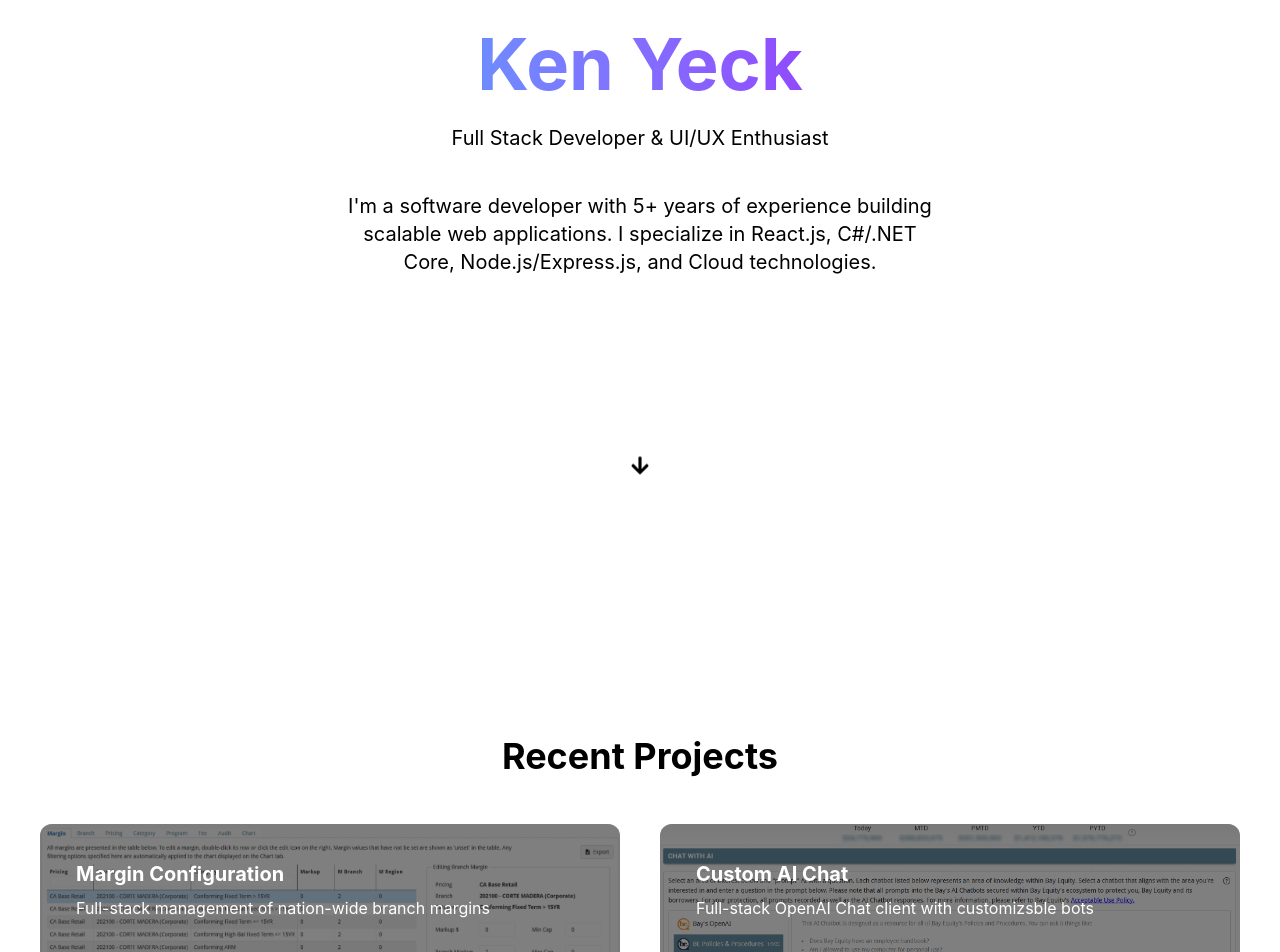
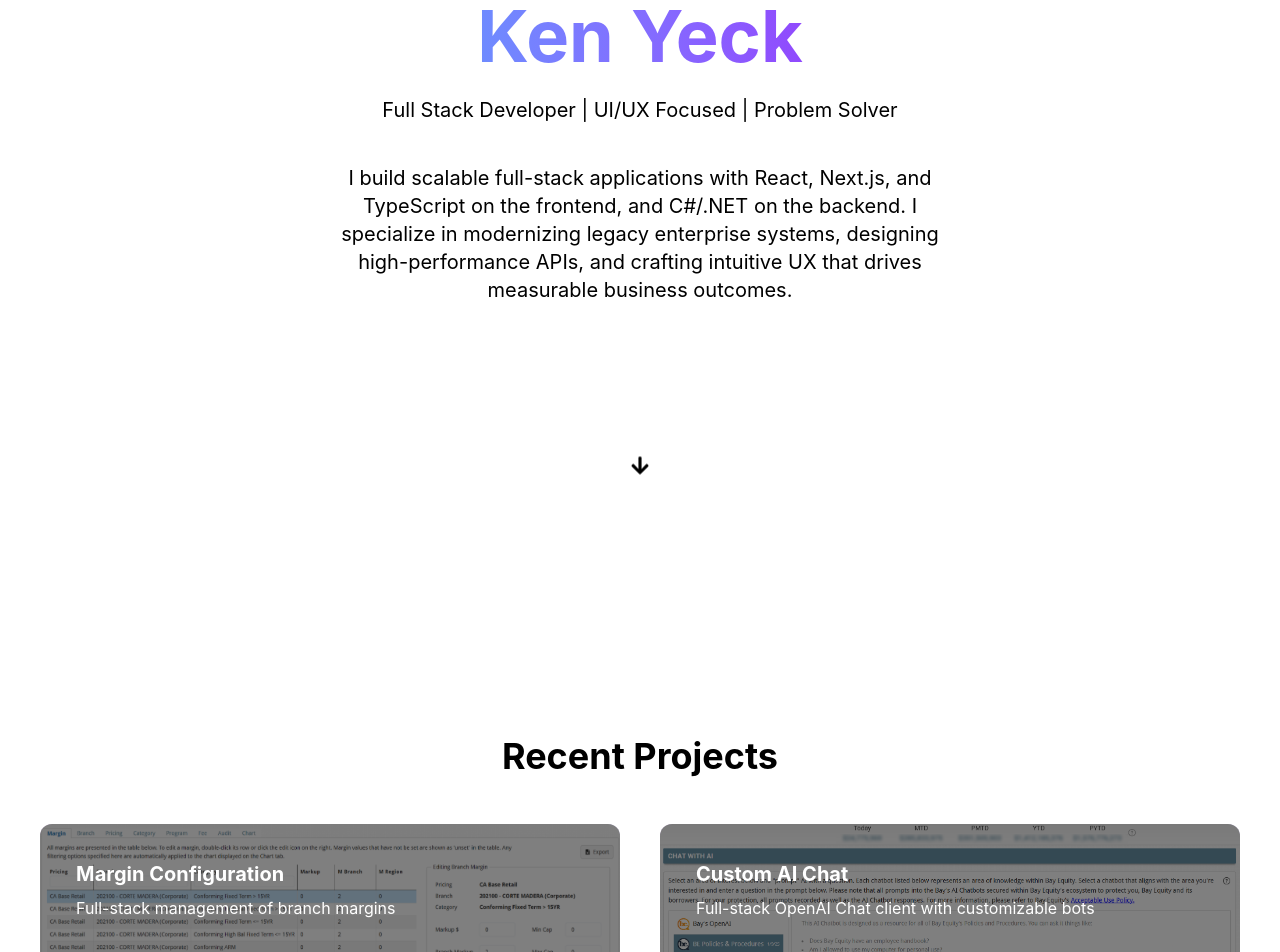
Before and after one commit to kenyeck/portfolio, a Next.js app: page / in a window 1280 px wide. Shown: the part 240-1192 px from the top of the page. Built offline with nearby package versions, Linux system fonts and the light colour scheme.

Commit message:
Updated ProjectCard to allow clicking anywhere to open details. Updated wording in HeroSection, projects and resume.

```diff
--- a/src/components/home/HeroSection.tsx
+++ b/src/components/home/HeroSection.tsx
@@ -28,7 +28,7 @@ export default function HeroSection() {
           transition={{ duration: 0.8, delay: 0.4 }}
           className="text-lg md:text-xl mb-8 px-4"
         >
-          Full Stack Developer & UI/UX Enthusiast
+          Full Stack Developer | UI/UX Focused | Problem Solver
         </motion.p>
         <motion.p
           initial={{ y: 50, opacity: 0 }}
@@ -36,9 +36,7 @@ export default function HeroSection() {
           transition={{ duration: 0.8, delay: 0.4 }}
           className="md:text-xl mb-4 md:w-150 mt-10"
         >
-          I&apos;m a software developer with 5+ years of experience building
-          scalable web applications. I specialize in React.js, C#/.NET Core, Node.js/Express.js, and
-          Cloud technologies.
+          I build scalable full-stack applications with React, Next.js, and TypeScript on the frontend, and C#/.NET on the backend. I specialize in modernizing legacy enterprise systems, designing high-performance APIs, and crafting intuitive UX that drives measurable business outcomes.
         </motion.p>
       </div>
 
--- a/src/components/home/ProjectCard.tsx
+++ b/src/components/home/ProjectCard.tsx
@@ -9,6 +9,7 @@ interface ProjectCardProps {
 
 export function ProjectCard({ project }: ProjectCardProps) {
   return (
+    <Link href={`/project?id=${project.id}`}>
       <motion.div
         key={project.id}
         initial={{ opacity: 0, y: 20 }}
@@ -40,5 +41,6 @@ export function ProjectCard({ project }: ProjectCardProps) {
           </Link>
         </div>
       </motion.div>
+    </Link>
   );
 }
--- a/src/data/projects.ts
+++ b/src/data/projects.ts
@@ -4,15 +4,12 @@ export const projects: Project[] = [
   {
     id: 1,
     title: `Margin Configuration`,
-    shortDesc: 'Full-stack management of nation-wide branch margins',
+    shortDesc: 'Full-stack management of branch margins',
     description:
-      'A complex margin configuration tool, allowing management of branch margins across a nation-wide network. ' +
-      'Implemented on a single page, consisting of multiple tabs with each tab displaying a grid of data queried from the database (margins, branches, pricing, fees, etc.). ' +
-      'Included the ability to add/edit items with dynamic updates across related tabs. ' +
-      'Also included restrictions (e.g., pricing couldn’t be deleted if it was in use by a branch). ' +
-      'Each grid supported filtering, sorting and pagination, grabbing one page of data at a time filtered and sorted as needed. ' +
-      'All requirements obtained by working directly with the department heads. ' +
-      'UX/Visuals developed using Balsamiq Wireframe for rapid approval and efficient implementation. ',
+      'A comprehensive margin configuration tool enabling management of branch margins across a nationwide network. ' +
+      'Implemented on a single page with multiple tabs, each displaying a queryable grid of data (margins, branches, pricing, fees, etc.). ' +
+      'Features include add/edit functionality with dynamic cross-tab updates, business rule enforcement (e.g., restrictions on deleting in-use pricing), and per-grid filtering, sorting, and pagination. ' +
+      'UX designed collaboratively with department heads using Balsamiq wireframes for rapid approval and efficient implementation.',
     technologies: ['React.js', 'Next.js', 'Chakra-UI', 'C#', '.NET Core'],
     screenshots: [
       { src: '/images/mcfg1.png', desc: 'Margin Configuration' },
@@ -21,9 +18,10 @@ export const projects: Project[] = [
   {
     id: 2,
     title: 'Custom AI Chat',
-    shortDesc: 'Full-stack OpenAI Chat client with customizsble bots',
+    shortDesc: 'Full-stack OpenAI Chat client with customizable bots',
     description:
-      'A full-stack OpenAI Chat client for employees. Includes an Admin screen manage individual Bots. Built front-end with Next.js, back-end with C#/.NET Core, and MS SQL for data storage.',
+      'A full-stack OpenAI Chat client for employees. ' +
+      'Includes an Admin screen to create and customize AI bots with unique personalities and capabilities.',
     technologies: ['React.js', 'Next.js', 'C#', '.NET Core', 'MS SQL'],
     screenshots: [
       { src: '/images/aichat1.png', desc: 'AI Chat Interface' },
@@ -39,12 +37,12 @@ export const projects: Project[] = [
     title: `Custom Select`,
     shortDesc: 'Custom react-select component with advanced features',
     description:
-      'A custom react component to replace react-select. Allows single/multi-select, custom rendering, filters, and infinity scrolling with full mouse/keyboard support. Built front-end with React.js and Chakra-UI, back-end with C#/.NET Core (to support filtering/infinity scrolling).',
+      'A custom React component to replace react-select, optimized for handling large datasets. Supports single/multi-select, custom rendering, dynamic filtering, and infinite scrolling with full mouse/keyboard support.',
     technologies: ['React.js', 'Next.js', 'Chakra-UI', 'C#', '.NET Core'],
     screenshots: [
       {
         src: '/images/worfdynlm.gif',
-        desc: 'Multi-select + Infinity scrolling',
+        desc: 'Multi-select + Infinite scrolling',
       },
       {
         src: '/images/worfsng.gif',
@@ -61,7 +59,7 @@ export const projects: Project[] = [
     title: `Custom Modal / Color Picker`,
     shortDesc: 'Unique modal dialog with custom features',
     description:
-      'A unique modal dialog, allowing custom features to be configured in a visually appealing way. Allows images to be uploaded and custom colors to be set.',
+      'A specialized modal for logo and branding configuration, featuring an integrated image upload tool and color picker. Enables users to customize brand assets and define color palettes in a polished, intuitive interface.',
     technologies: ['React.js', 'Next.js', 'Chakra-UI'],
     screenshots: [
       { src: '/images/logocfg1.png', desc: 'Edit Configuration' },
```
Also changed, not shown: 1 other file (tests, documents, lock files or other folders). Lines whose indentation alone changed are shown as unchanged.
